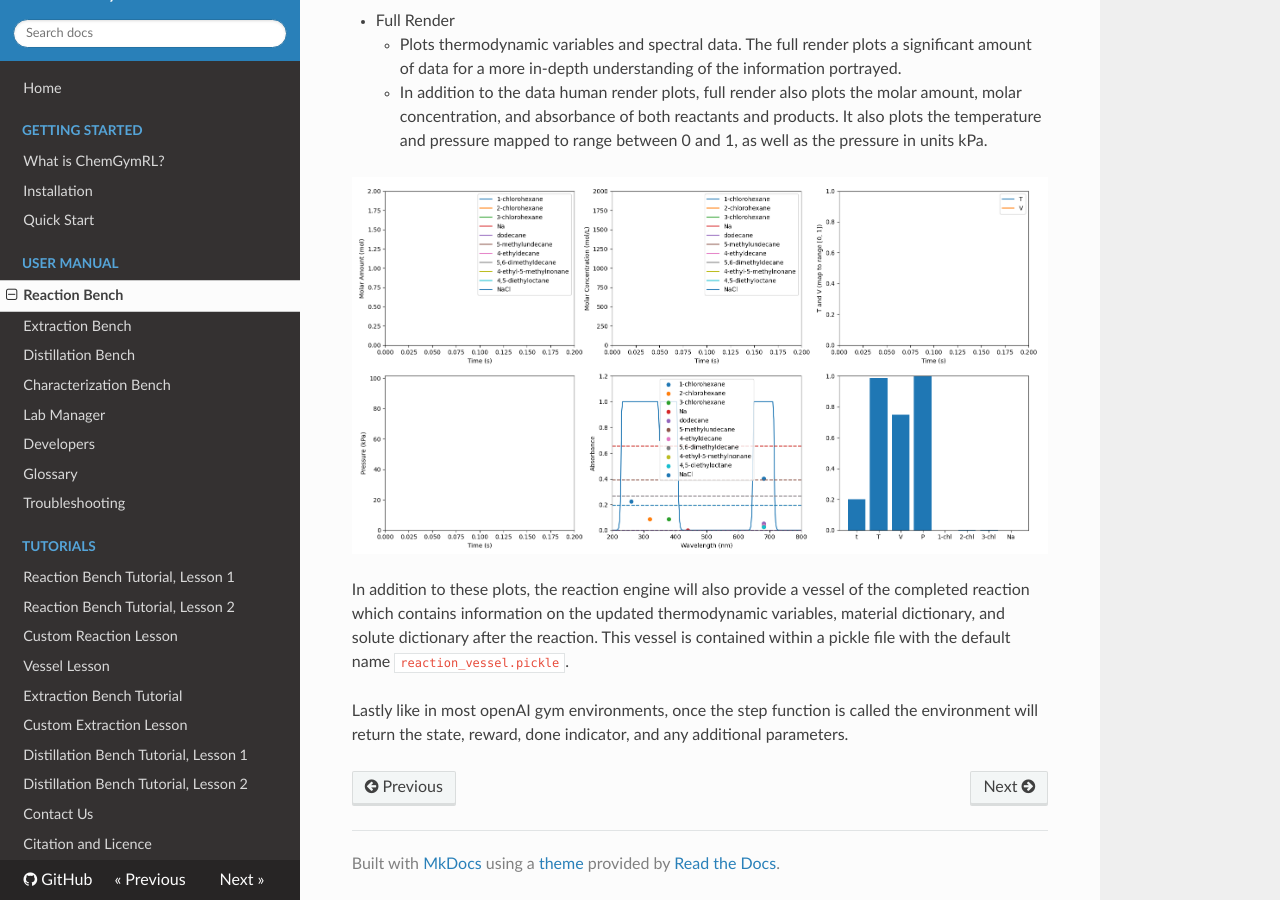
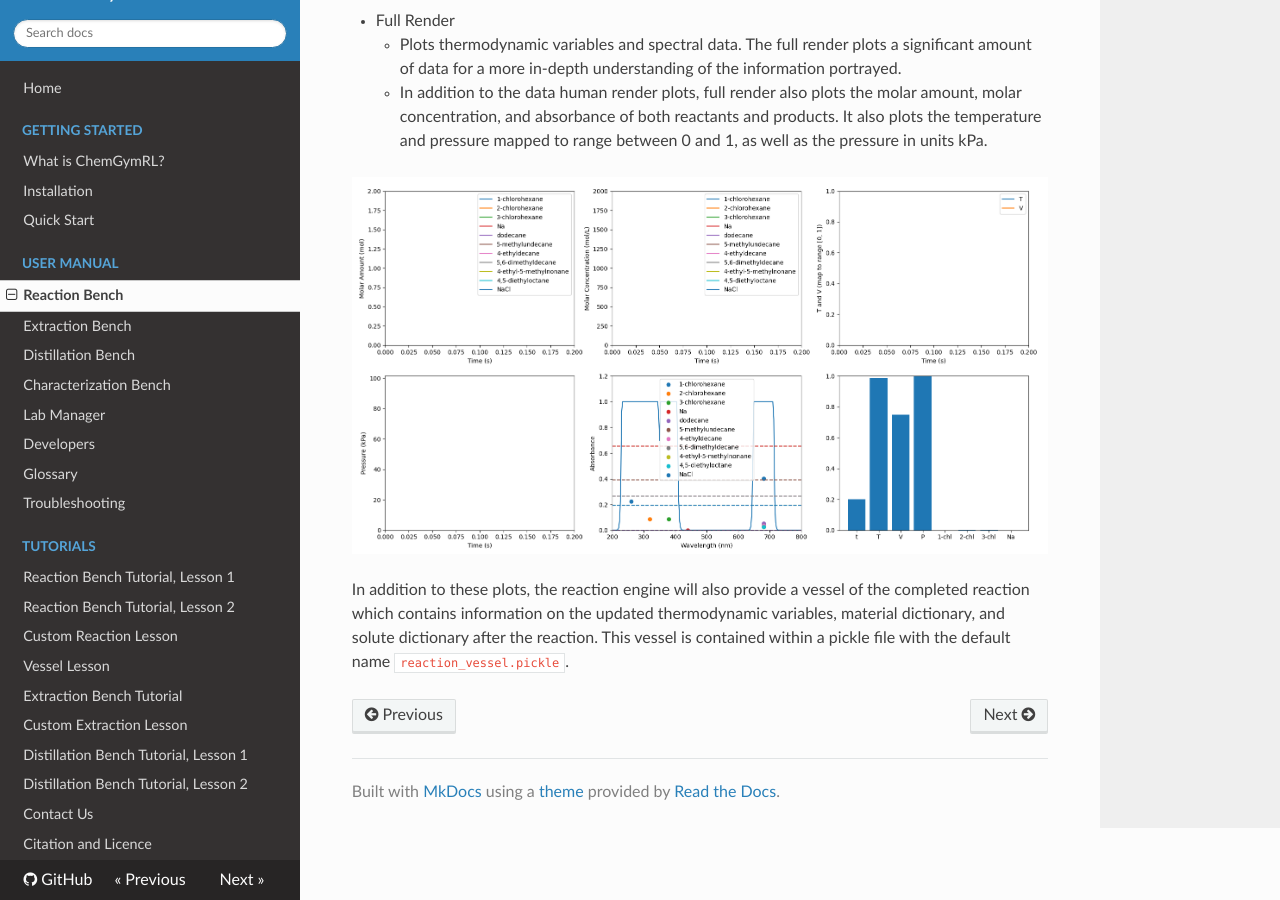
Before and after one commit to chemgymrl/chemgymrl, an MkDocs documentation site: the page built from docs/reaction.md, in a window 1280 px wide and 900 px high, scrolled down 2635 px. Built offline with MkDocs 1.6.1, drawn with Linux system fonts in a browser that asks for light colours; nearby versions of some CDN libraries.

```diff
--- a/docs/reaction.md
+++ b/docs/reaction.md
@@ -51,6 +51,3 @@ being performed by the agent. There are two main plot modes:
 In addition to these plots, the reaction engine will also provide a vessel of the completed reaction which contains
 information on the updated thermodynamic variables, material dictionary, and solute dictionary after the reaction. This
 vessel is contained within a pickle file with the default name `reaction_vessel.pickle`.
-
-Lastly like in most openAI gym environments, once the step function is called the environment will return the state,
-reward, done indicator, and any additional parameters.
```
Also changed, not shown: docs/extraction.md (+24 -0 lines).
